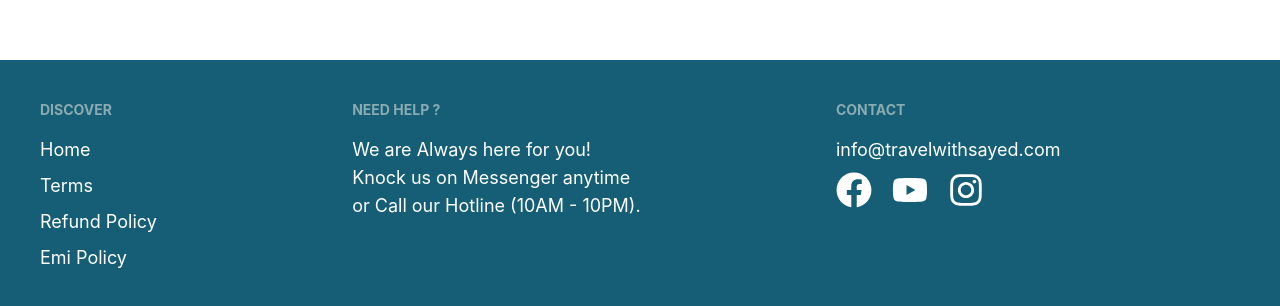
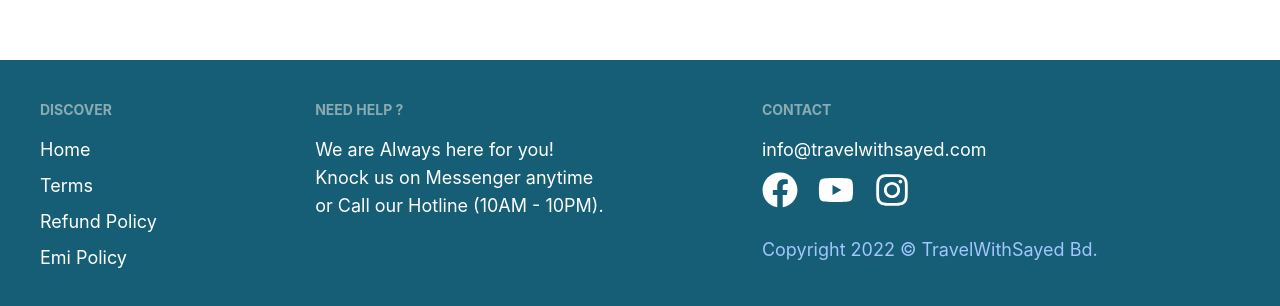
Before and after one commit to Abusayed987/Travel-With-Sayed-Client-Side, a React (Create React App) app: page / in a window 1280 px wide. Shown: the part 1564-1870 px from the top of the page. Built offline with nearby package versions, Linux system fonts and the light colour scheme.

Commit message:
footer completed

```diff
--- a/src/Pages/Shared/Footer/Footer.js
+++ b/src/Pages/Shared/Footer/Footer.js
@@ -32,10 +32,10 @@ const Footer = () => {
                             <FaInstagram></FaInstagram>
                         </Link>
                     </div>
+                    <p className='mt-5 text-lg' >  Copyright 2022 © TravelWithSayed Bd.</p>
                 </div>
             </footer>
         </div>
     );
 };
-
 export default Footer;
```
